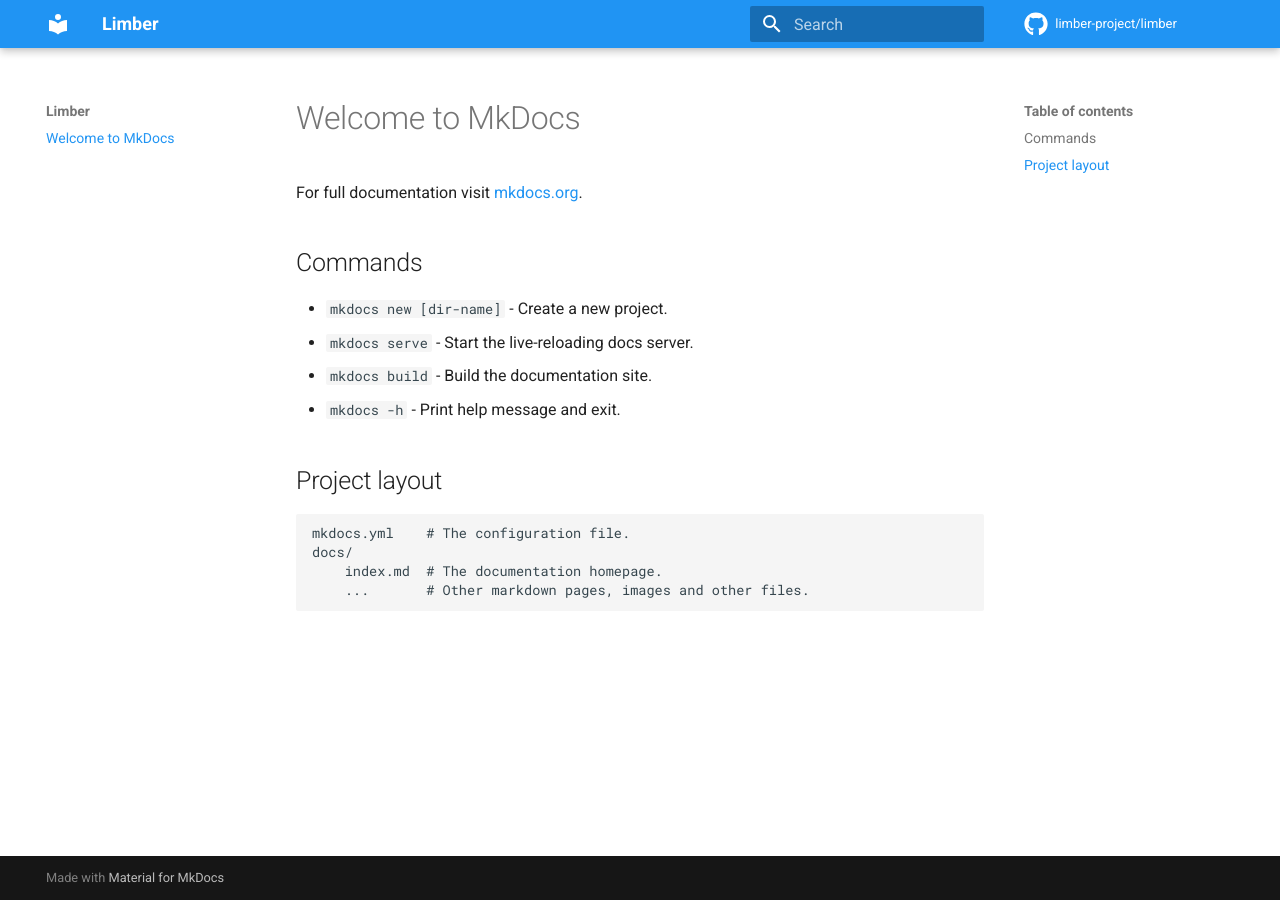
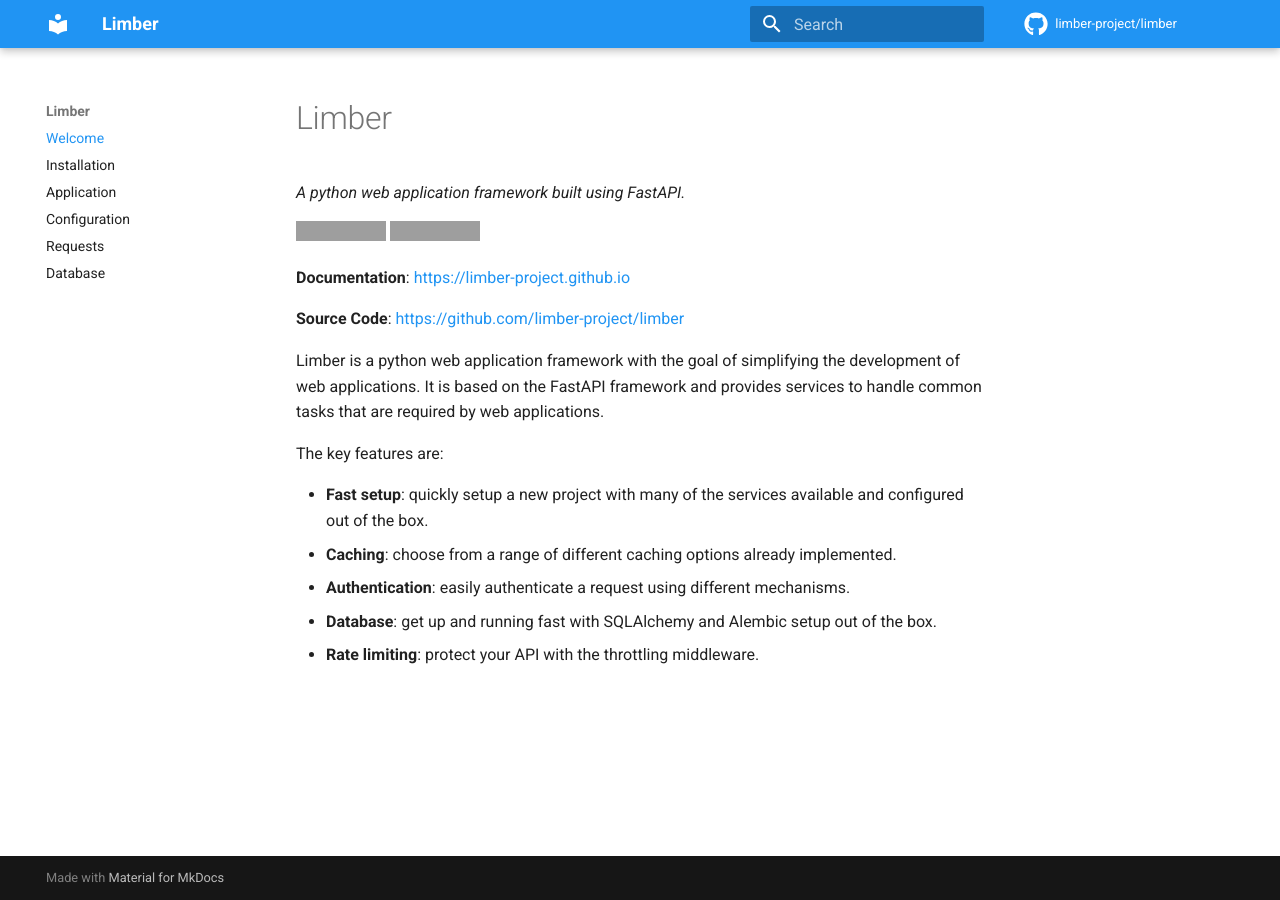
Before and after one commit to limber-project/limber-project.github.io, an MkDocs documentation site: the page built from docs/index.md, in a window 1280 px wide. Built offline with MkDocs 1.6.1 and Material for MkDocs 9.7.7, drawn with Linux system fonts in a browser that asks for light colours; comment, search, counter and statistics services are not loaded; grey boxes are pictures that could not be loaded.

Commit message:
Initial documentation pages.

```diff
--- a/docs/index.md
+++ b/docs/index.md
@@ -1,17 +1,21 @@
-# Welcome to MkDocs
+# Limber
 
-For full documentation visit [mkdocs.org](https://www.mkdocs.org).
+_A python web application framework built using FastAPI._
 
-## Commands
+[![License: MIT](https://img.shields.io/badge/License-MIT-green.svg)](https://opensource.org/licenses/MIT)
+[![Contributor Covenant](https://img.shields.io/badge/Contributor%20Covenant-v2.0%20adopted-ff69b4.svg)](CODEOFCONDUCT.md)
 
-* `mkdocs new [dir-name]` - Create a new project.
-* `mkdocs serve` - Start the live-reloading docs server.
-* `mkdocs build` - Build the documentation site.
-* `mkdocs -h` - Print help message and exit.
+**Documentation**: [https://limber-project.github.io](https://limber-project.github.io)
 
-## Project layout
+**Source Code**: [https://github.com/limber-project/limber](https://github.com/limber-project/limber)
 
-    mkdocs.yml    # The configuration file.
-    docs/
-        index.md  # The documentation homepage.
-        ...       # Other markdown pages, images and other files.
+Limber is a python web application framework with the goal of simplifying the development of web applications.
+It is based on the FastAPI framework and provides services to handle common tasks that are required by web applications.
+
+The key features are:
+
+* **Fast setup**: quickly setup a new project with many of the services available and configured out of the box.
+* **Caching**: choose from a range of different caching options already implemented.
+* **Authentication**: easily authenticate a request using different mechanisms.
+* **Database**: get up and running fast with SQLAlchemy and Alembic setup out of the box.
+* **Rate limiting**: protect your API with the throttling middleware.
--- a/mkdocs.yml
+++ b/mkdocs.yml
@@ -7,3 +7,16 @@
         repo: fontawesome/brands/github
 repo_url: https://github.com/limber-project/limber
 repo_name: limber-project/limber
+
+nav:
+    - Welcome: index.md
+    - Installation: installation.md
+    - Application: application.md
+    - Configuration: configuration.md
+    - Requests: requests.md
+    - Database: database.md
+
+markdown_extensions:
+    - toc:
+        permalink: True
+        toc_depth: 3
--- a/pyproject.toml
+++ b/pyproject.toml
@@ -1,11 +1,12 @@
 [tool.poetry]
-name = "limber.github.io"
+name = "limber-project.github.io"
 version = "0.1.0"
 description = ""
 authors = ["Jonathan Staniforth <jonathanstaniforth@gmail.com>"]
 
 [tool.poetry.dependencies]
 python = "^3.8"
+mkdocs-material-extensions = "1.0"
 
 [tool.poetry.dev-dependencies]
 mkdocs-material = "5.5.6"
```
Also changed, not shown: docs/application.md (added, +83 -0 lines), docs/configuration.md (added, +53 -0 lines), docs/database.md (added, +68 -0 lines), docs/installation.md (added, +24 -0 lines), docs/requests.md (added, +61 -0 lines), 1 other file.
